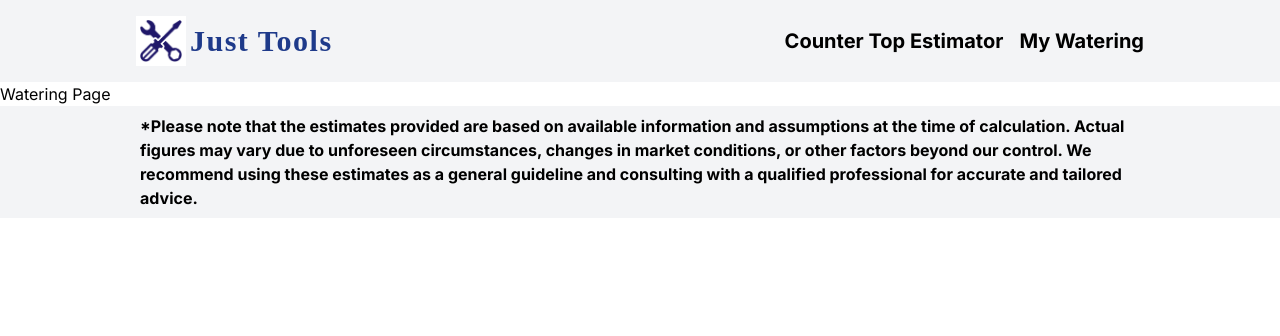
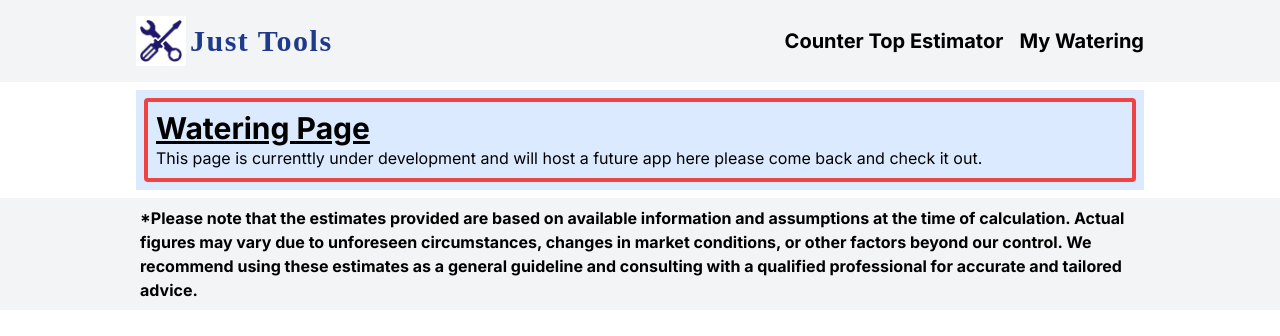
Before and after one commit to Jhemming93/hd7062, a Next.js app: page /mywatering in a window 1280 px wide. Shown: the top 336 px of the page. Built offline with nearby package versions, Linux system fonts and the light colour scheme.

Commit message:
water page

```diff
--- /dev/null
+++ b/app/components/global/pageUnderDev.js
@@ -0,0 +1,15 @@
+export default function PageUnderDev(props) {
+  const title = props.title;
+
+  return (
+    <div className="max-h-80 bg-blue-100 flex justify-center align-middle">
+      <div className="border-4 rounded border-red-500 p-2 m-2 w-full flex justify-center flex-col">
+        <h3 className="text-lg sm:text-3xl font-bold underline">{title}</h3>
+        <p>
+          This page is currenttly under development and will host a future app
+          here please come back and check it out.
+        </p>
+      </div>
+    </div>
+  );
+}
--- a/app/mywatering/page.js
+++ b/app/mywatering/page.js
@@ -1,3 +1,16 @@
+import PageUnderDev from "../components/global/pageUnderDev";
+
+export const metadata = {
+  title: "Just Tools Watering",
+  description:
+    "This will help you track your current watering schedule at your store",
+};
 export default function MyWatering() {
-  return <h2>Watering Page</h2>;
+  const title = "Watering Page";
+
+  return (
+    <div className="mx-auto container p-2" style={{ maxWidth: 1024 }}>
+      <PageUnderDev title={title} />
+    </div>
+  );
 }
```
